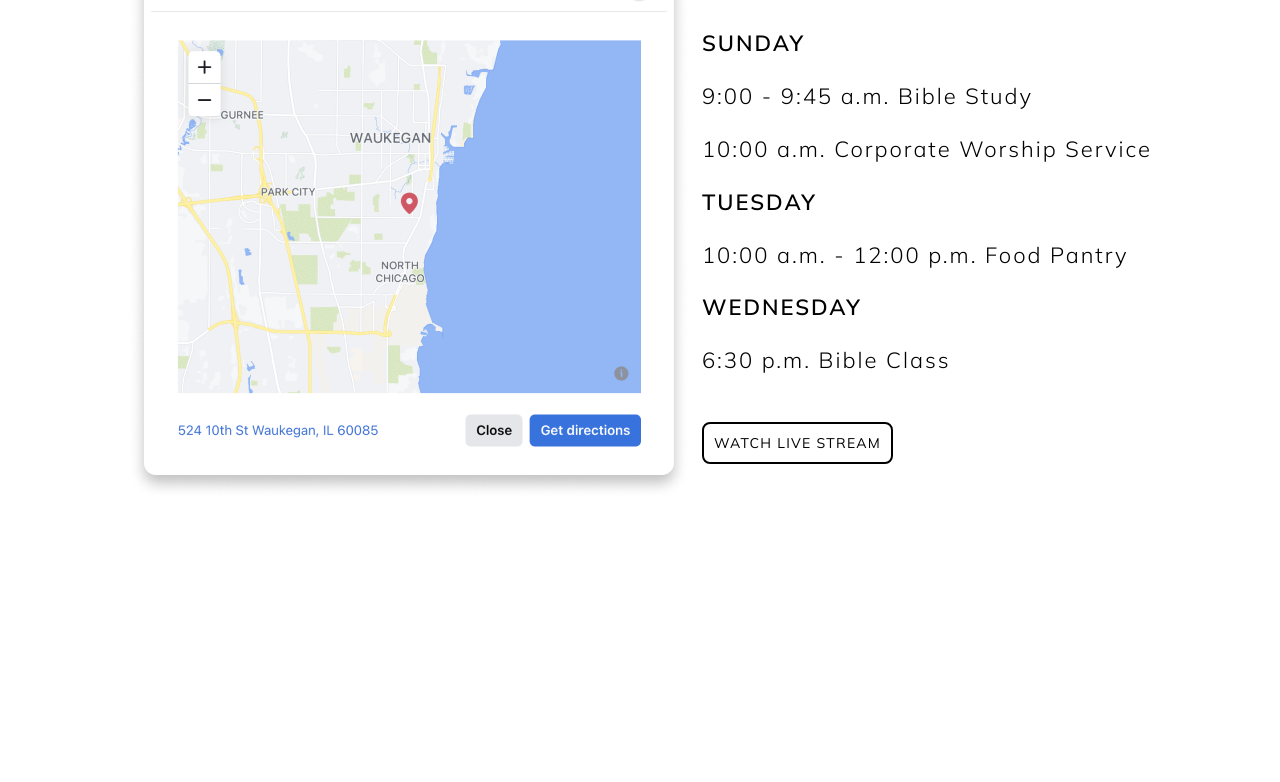
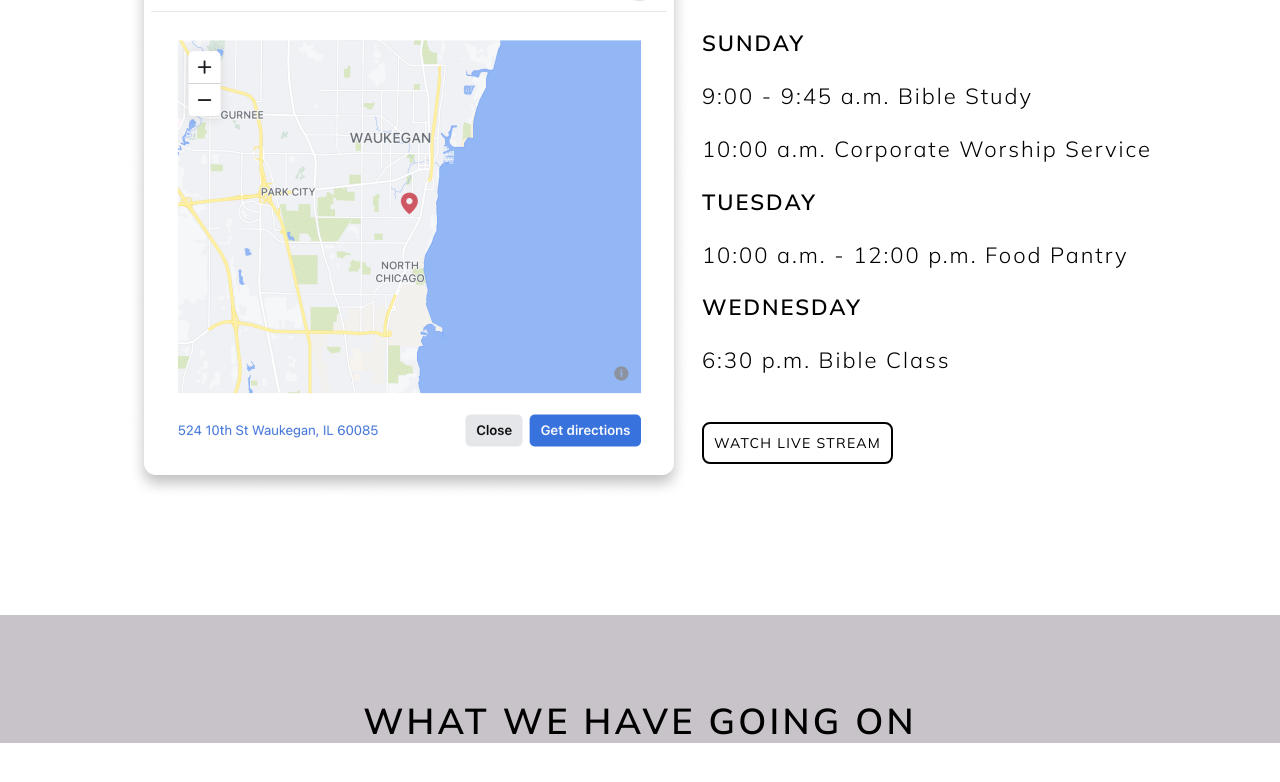
Before and after one commit to Nethra2021/MMCC, a plain HTML site: page index.html in a window 1280 px wide. Shown: the part 1823-2605 px from the top of the page. Before the commit the page ends 2326 px from the top, so only its background shows below. Drawn offline with Linux system fonts and the light colour scheme; a web font is replaced by a local one.

Commit message:
Update index.html

```diff
--- a/index.html
+++ b/index.html
@@ -72,5 +72,11 @@
         </div>
         </div>
 
+        <!-- events -->
+        <div style = "width: 100%;
+        height: 100%; background-color: #C8C2C9; padding-top: 83px; margin-top: 112px;">
+        <h2 style = "text-align: center; padding-top: 0; margin-top: 0;">WHAT WE HAVE GOING ON</h2>
+        </div>
+
     </body>
 </html>
```
